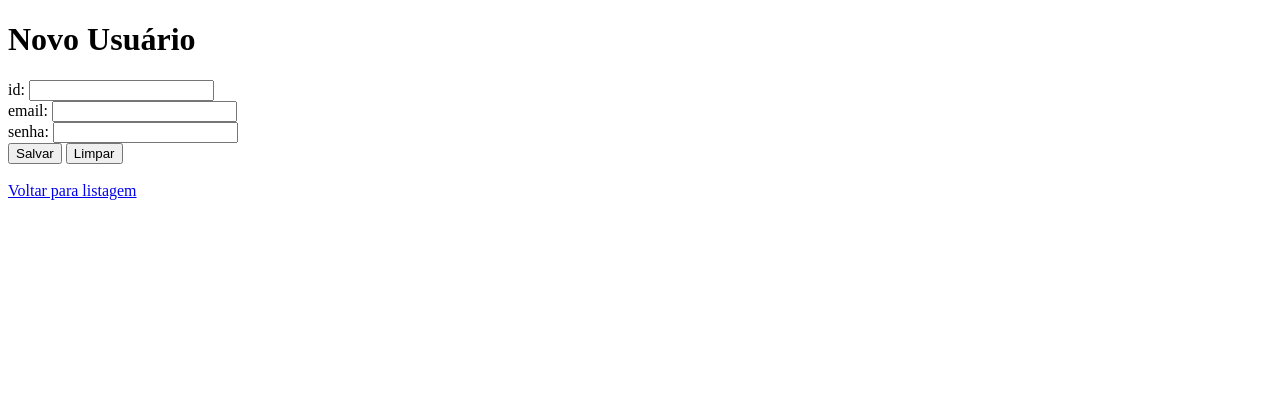
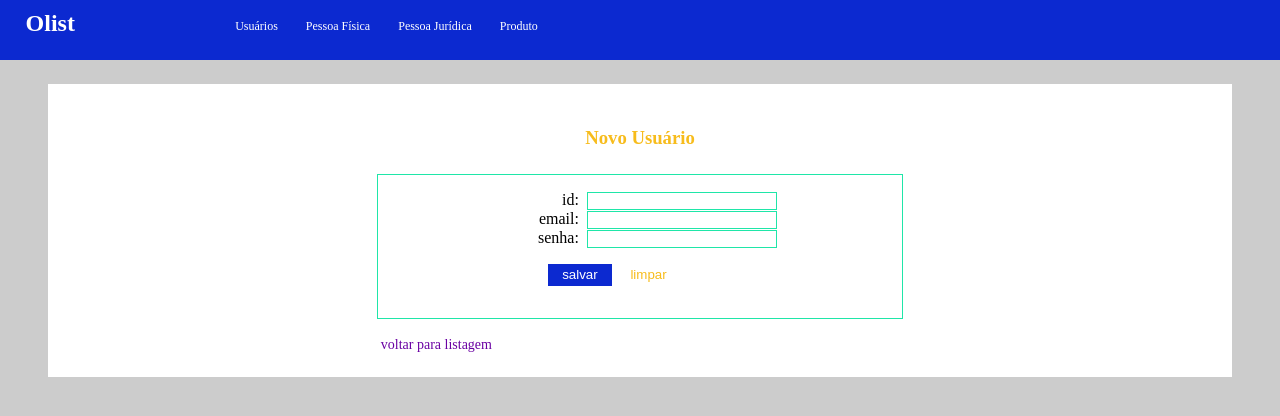
Before and after one commit to anacsv/OTE_Testes, a Flask app: page /usuario/create in a window 1280 px wide. Shown: the top 416 px of the page. Run offline with Flask 2, Linux system fonts and the light colour scheme.

Commit message:
Ajustes de css para table and form

```diff
--- a/02_AR_01/dao/db/Usuario.txt
+++ b/02_AR_01/dao/db/Usuario.txt
@@ -1,6 +1,6 @@
 10;mdg@zuplae.com;chimbinrhtrt
-2;None;None
 333;m@o.c;33333
 44;das@aaa.c;asdasdasd
 9999;aasda@c2.c;9292929292
 10;osao@dsdcfs.com;oadkoad
+20;joao.persuhn@zuplae.com;asdasdasd
--- a/02_AR_01/view/static/css/styles.css
+++ b/02_AR_01/view/static/css/styles.css
@@ -7,31 +7,193 @@
     Yellow: #EDAD00
     Red: #E64C2D
  */
+
 html, body, header, div{
-    border: 0 !important;
-    margin: 0 !important;
-    padding: 0 !important;
+    border: 0 ;
+    margin: 0 ;
+    padding: 0 ;
 }
 
 header{
     background: #0c29d0;
-    height: 80px;
+    height: 60px;
     width: 100%;
 }
 body{
-    background-color: #f8f8f8;
+    font-family:Soleil!important;
+    background-color: #ccc;
     color:#000;
 
 }
 #conteudo{
+    background: #fff;
     width: 90%;
-    height: 100px;
-    border:1px solid #f00;
+    margin: 1.5em auto;
+    padding: 1.5em 1em;
+    /* border:1px solid #f00; */
 }
 a{
     color:#0DC78B;
-    text-transform: uppercase;
 }
 h1{
+    color:#0DC78B;
+}
+
+header #logo{
+    display: inline-block;
+    vertical-align: top;
+    width: 10%;
+    padding: 0 2%;
+    margin-top: -10px;
+    color:#fff;
+}
+header #logo a{
+    color:#fff;
+    text-decoration: none;
+    text-transform: none;
+}
+header #menu{
+    display: inline-block;
+    vertical-align: top;
+    width: 80%;
+}
+header #menu ul
+{
+    list-style: none;
+}
+header #menu ul li
+{
+    display: inline-block;
+    font-size: 12px;
+    margin: .0em 1em;
+}
+header #menu ul li a
+{
+    color:#fff;
+    text-decoration: none;
+    width: 100%;
+    text-transform: capitalize;
+}
+header #menu ul li :hover{
+    background: #fff;
     color:#0c29d0;
 }
+header #menu ul li :hover a{
+    color:#0c29d0;
+}
+#conteudo h3{
+    text-align: center;
+    color:#F7BC1C;
+}
+#conteudo #novo{
+    width: 80%;
+    margin: auto;
+    text-align: right;
+    margin-bottom: 1em;
+}
+#conteudo #novo a{
+    background: #1fe6a8;
+    color:#fff;
+    padding: .275em 1.5em;
+    text-decoration: none;
+}
+#conteudo #novo a:hover{
+    background: #fff;
+    border: 1px solid #1fe6a8;
+    color:#1fe6a8;
+    padding: .275em 1.5em;
+}
+#conteudo table{
+    width: 80%;
+    margin: auto;
+    border: 1px solid #1fe6a8;
+    border-collapse: collapse;
+}
+#conteudo table thead tr{
+    background: #1fe6a8;
+    color:#fff;
+}
+#conteudo table thead tr th{
+    padding: 0.375em 0.75em;
+}
+
+#conteudo table tbody tr td{
+    border: #1fe6a8 solid 1px;
+    padding: 0.15em 0.75em;
+}
+#conteudo table tbody tr:hover{
+    background: #1fe6a8;
+    color:#fff;
+    cursor: pointer;
+    border:1px solid #fff;
+}
+.msg {
+    width: 50%;
+    margin: 1em auto;
+    text-align:center;
+    color:#0DC78B;
+}
+/* ******************* Form ********************* */
+
+form{
+    width: 40%;
+    margin: auto;
+    border: 1px solid #1fe6a8;
+    padding: 1em 2em;
+}
+form input{
+    display: inline-block;
+    border: 1px solid #1fe6a8;
+    width: 40%;
+    font-size: 12px;
+}
+form label{
+    text-align: right;
+    display: inline-block;
+    width: 35%;
+    padding: 0 .5em;
+}
+form .buttons{
+
+    width: 40%;
+    margin: 1em auto;
+}
+form .buttons .salvar, form .buttons .limpar{
+    padding: .2em 1em;
+    border: none;
+    cursor: pointer;
+    text-transform: lowercase;
+}
+form .buttons .salvar{
+    background: #0c29d0;
+    color:#fff;
+    border:1px solid  #0c29d0;
+}
+form .buttons .salvar:hover{
+    background: #fff;
+    color:#0c29d0;
+    border:1px solid  #0c29d0;
+}
+form .buttons .limpar{
+    background: #fff;
+    border:1px solid  #ffffff;
+    color:#F7BC1C;
+}
+form .buttons .limpar:hover{
+    background: #F7BC1C;
+    color:#fff;
+    border:1px solid  #F7BC1C;
+}
+.btn-listagem{
+    width: 45%;
+    margin: 1em auto 0;
+}
+.btn-listagem a{
+    color:#6A00A3;
+    font-size: 14px;
+    text-transform: lowercase;
+    text-decoration: none;
+}
+.btn-listagem a:hover{
+    text-decoration: underline;
+}
--- a/02_AR_01/view/templates/usuario_create.html
+++ b/02_AR_01/view/templates/usuario_create.html
@@ -3,19 +3,42 @@
 <head>
     <meta charset="UTF-8">
     <meta name="viewport" content="width=device-width, initial-scale=1.0">
+    <link rel="stylesheet" href="../static/css/styles.css">
     <title>Novo Usuario</title>
 </head>
 <body>
-    <h1>Novo Usuário</h1>
-    <h4>{{msg}}</h4>
-    <form action="/usuario/salvar" method="POST">
-        id: <input type="text" name="id" id="id"> <br />
-        email: <input type="email" name="email" id="email" > <br />
-        senha: <input type="password" name="senha" id="senha"> <br />
-        <button type="submit">Salvar</button>
-        <button type="reset">Limpar</button>
-    </form>
-    <br>
-    <a href="/usuario"> Voltar para listagem</a>
+    <header>
+        <div id='logo'>
+            <a href="/">
+                <h2>Olist</h2>
+            </a>
+        </div>
+        <div id='menu'>
+            <ul>
+                <li><a href="/usuario">Usuários</a></li>
+                <li><a href="/pessoa_fisica">Pessoa Física</a></li>
+                <li><a href="/pessoa_juridica">Pessoa Jurídica</a></li>
+                <li><a href="/produto">Produto</a></li>
+            </ul>
+        </div>
+    </header>
+    <div id="conteudo">
+        <h3>Novo Usuário</h3>
+        <div class="msg">
+            <h6>{{msg}}</h6>
+        </div>
+        <form action="/usuario/salvar" method="POST">
+            <label for="id">id:</label><input type="text" name="id" id="id">
+            <label for="email">email:</label><input type="email" name="email" id="email">
+            <label for="senha">senha:</label><input type="password" name="senha" id="senha">
+            <div class='buttons'>
+                <button type="submit" class="salvar">Salvar</button>
+                <button type="reset" class="limpar">Limpar</button>
+            </div>
+        </form>
+        <div class="btn-listagem">
+            <a href="/usuario"> Voltar para listagem</a>
+        </div>
+    </div>
 </body>
 </html>
```
Also changed, not shown: 02_AR_01/view/templates/index.html (+13 -8 lines), 02_AR_01/view/templates/usuario.html (+28 -5 lines), 02_AR_01/view/templates/usuario_read.html (+34 -10 lines).
